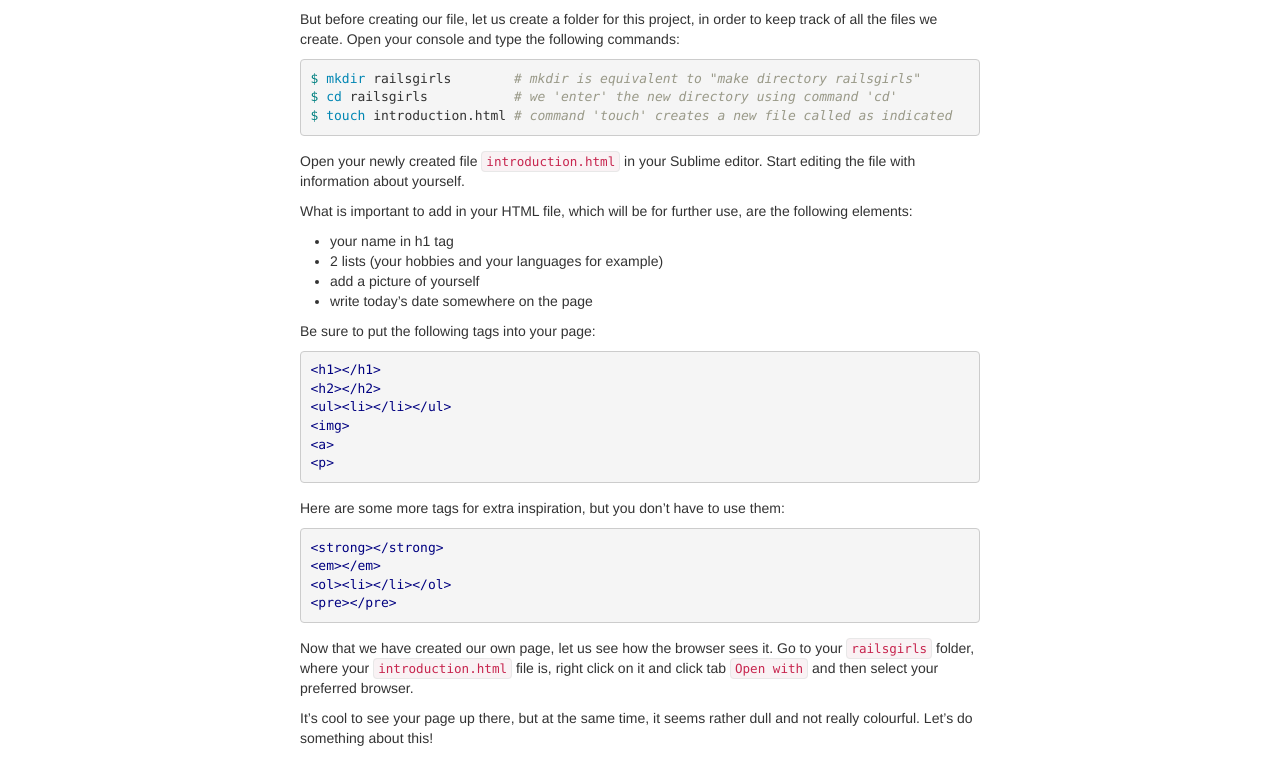
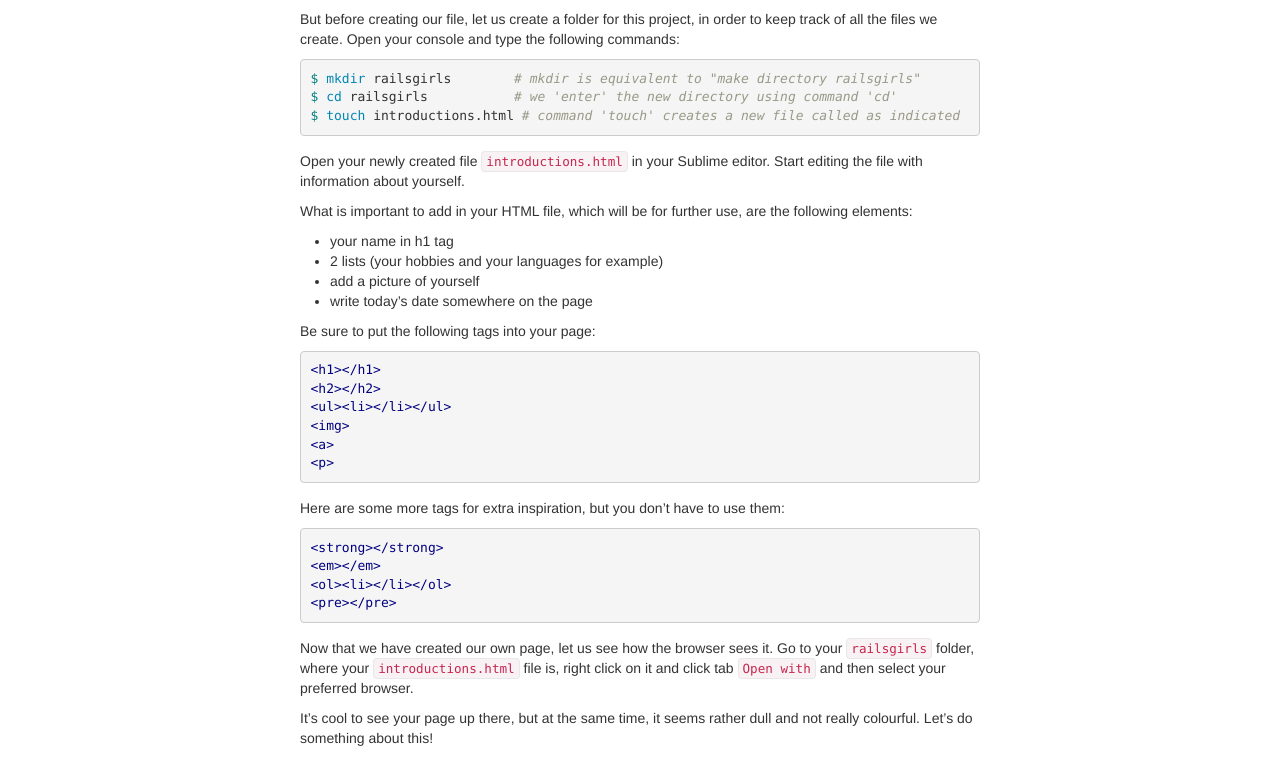
Before and after one commit to brug-be/railsgirls_guide, a Jekyll site: the page built from part_1_static.md, in a window 1280 px wide. Shown: the part 494-1262 px from the top of the page. Built offline with Jekyll 4.4.1, drawn with Linux system fonts in a browser that asks for light colours; nearby versions of some CDN libraries.

Commit message:
Making example file names consistent. fixes #12

```diff
--- a/part_1_static.md
+++ b/part_1_static.md
@@ -23,9 +23,9 @@ But before creating our file, let us create a folder for this project, in order
 {% highlight bash %}
 $ mkdir railsgirls        # mkdir is equivalent to "make directory railsgirls"
 $ cd railsgirls           # we 'enter' the new directory using command 'cd'
-$ touch introduction.html # command 'touch' creates a new file called as indicated
+$ touch introductions.html # command 'touch' creates a new file called as indicated
 {% endhighlight %}
-Open your newly created file `introduction.html` in your Sublime editor. Start editing the file with information about yourself.
+Open your newly created file `introductions.html` in your Sublime editor. Start editing the file with information about yourself.
 
 What is important to add in your HTML file, which will be for further use, are the following elements:
 
@@ -54,7 +54,7 @@ Here are some more tags for extra inspiration, but you don't have to use them:
 <pre></pre>
 {% endhighlight %}
 
-Now that we have created our own page, let us see how the browser sees it. Go to your `railsgirls` folder, where your `introduction.html` file is, right click on it and click tab `Open with` and then select your preferred browser.
+Now that we have created our own page, let us see how the browser sees it. Go to your `railsgirls` folder, where your `introductions.html` file is, right click on it and click tab `Open with` and then select your preferred browser.
 
 It's cool to see your page up there, but at the same time, it seems rather dull and not really colourful. Let's do something about this!
 
```
